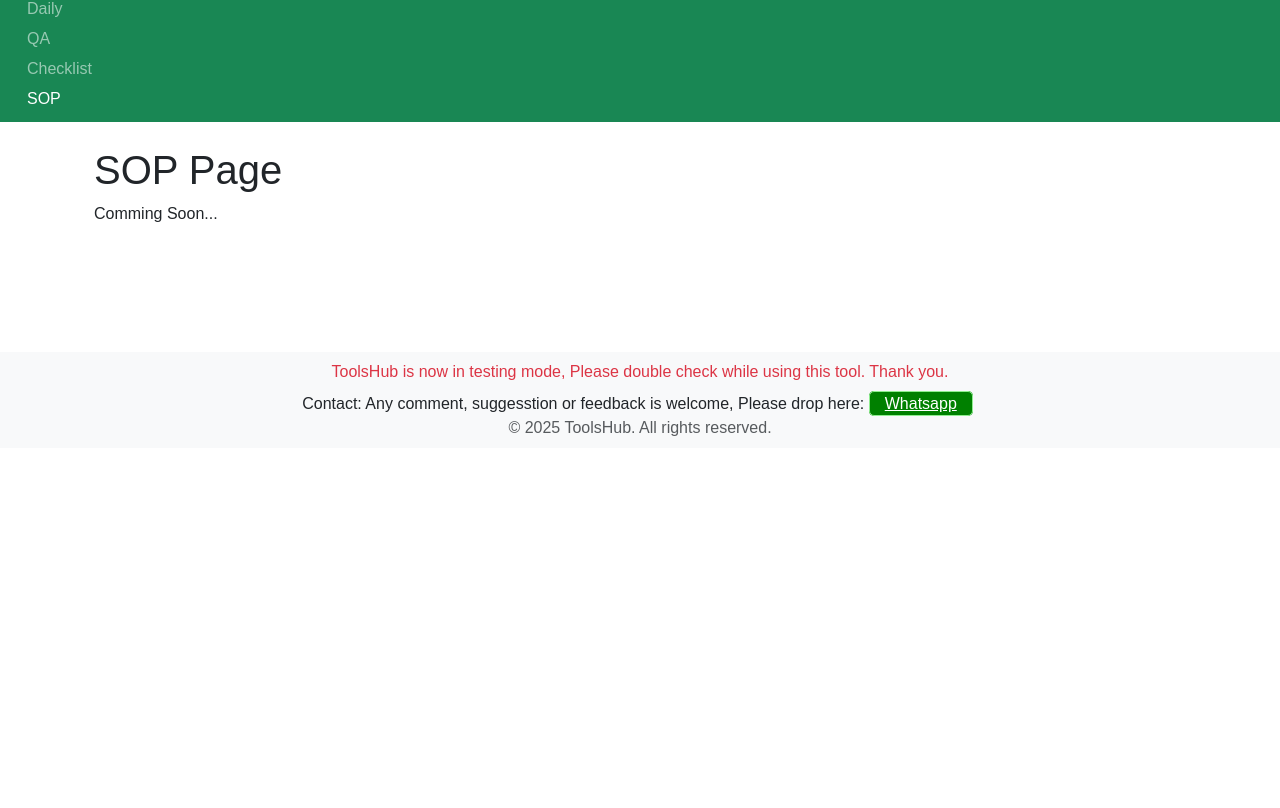
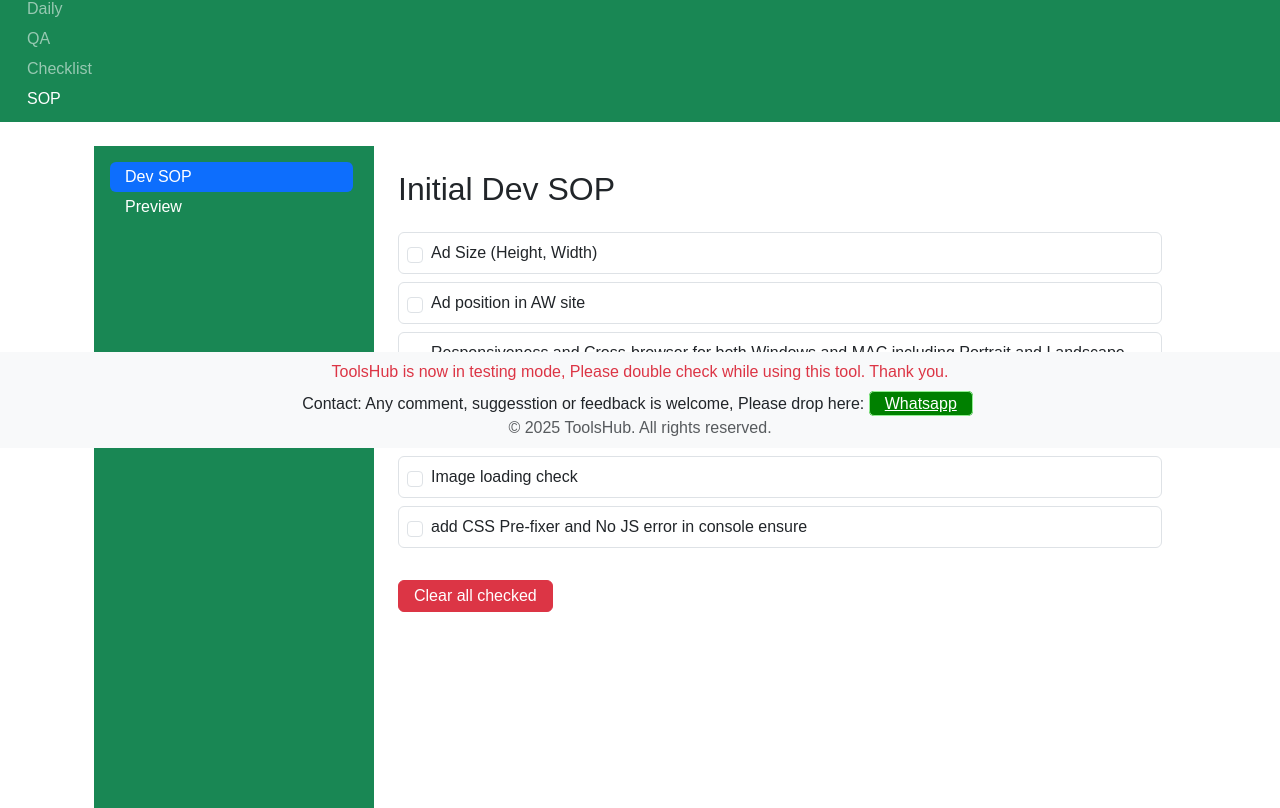
Before and after one commit to SEBPO-mujahidul-islam/toolshub, a React (Vite) app: page /sop in a window 1280 px wide. Shown: the part 352-1160 px from the top of the page. Before the commit the page ends 868 px from the top, so only its background shows below. Built offline with nearby package versions, Linux system fonts and the light colour scheme.

Commit message:
code updated.

```diff
--- a/src/pages/Codes.tsx
+++ b/src/pages/Codes.tsx
@@ -3,7 +3,7 @@ import CopyListPage, { type CopyItem } from '../components/CopyListPage';
 
 const codeItems: CopyItem[] = [
   {
-    id: 'addHide',
+    id: 'addHideOOP',
     label: 'Ad Hide',
     text: (
       <pre>
@@ -15,13 +15,24 @@ const codeItems: CopyItem[] = [
     ),
   },
   {
-    id: 'addHide',
-    label: 'App (One) Ad Hide',
+    id: 'addHideAppOne',
+    label: 'App (One) Ad Hide No Tag',
     text: (
       <pre>
         {`<style>
     #today-top,#today-middle,#today-bottom,#oop,#interstitial{display:none !important}
 </style>`}
+      </pre>
+    ),
+  },
+  {
+    id: 'addHideAppOneNoTag',
+    label: 'App (One) Ad Hide',
+    text: (
+      <pre>
+        {`
+    #today-top,#today-middle,#today-bottom,#oop,#interstitial{display:none !important}
+    `}
       </pre>
     ),
   },
--- a/src/pages/Sop.tsx
+++ b/src/pages/Sop.tsx
@@ -1,10 +1,123 @@
-// import React from "react";
+import React, { useState } from 'react';
+import "bootstrap/dist/css/bootstrap.min.css";
 
-const Sop = () => (
-    <div>
-      <h1>SOP Page</h1>
-      <p>Comming Soon...</p>
+// This is the data structure for the SOP content
+const sopContents = {
+  devSOP: {
+    title: 'Initial Dev SOP',
+    listItems: [
+      'Ad Size (Height, Width)',
+      'Ad position in AW site',
+      'Responsiveness and Cross-browser for both Windows and MAC including Portrait and Landscape view for all iPad and iPhone where applicable',
+      'Click tag',
+      'Image loading check',
+      'add CSS Pre-fixer and No JS error in console ensure'
+    ]
+  },
+  preview: {
+    title: 'Preview',
+    listItems: [
+      'City, Temperature, Icon as per client brief: Default (New York, F, any)',
+      'Removed another ads during the Screenshot and Screen recording only.',
+      'Sound is muted during screen recordings, and the standard duration is 15 seconds, though it can be extended based on the creative requirements.'
+    ]
+  },
+  // Add other SOP content here in the future
+};
+
+const Sop: React.FC = () => {
+  const [activeContent, setActiveContent] = useState('devSOP');
+  const [checkedItems, setCheckedItems] = useState<{ [key: string]: boolean }>({});
+
+  const sidebarItems = [
+    { id: 'devSOP', label: 'Dev SOP' },
+    { id: 'preview', label: 'Preview' },
+    // Add other sidebar items here
+  ];
+
+  const handleItemClick = (item: string) => {
+    setCheckedItems(prev => ({
+      ...prev,
+      [item]: !prev[item],
+    }));
+  };
+
+  const handleClearAll = () => {
+    setCheckedItems({});
+  };
+
+  const renderContent = () => {
+    const content = sopContents[activeContent as keyof typeof sopContents];
+    if (!content) {
+      return <div>Select a menu item to view content.</div>;
+    }
+
+    return (
+      <div>
+        <h2 className="mb-4">{content.title}</h2>
+        <ul className="list-unstyled">
+          {content.listItems.map((item, index) => (
+            <li
+              key={index}
+              className="d-flex align-items-center p-2 mb-2 border rounded"
+              onClick={() => handleItemClick(item)}
+              style={{ cursor: 'pointer' }}
+            >
+              <input
+                className="form-check-input me-2"
+                type="checkbox"
+                id={`checkbox-${index}`}
+                checked={checkedItems[item] || false}
+                onChange={() => handleItemClick(item)}
+                style={{ pointerEvents: 'none' }}
+              />
+              <span
+                className="flex-grow-1"
+                style={{ textDecoration: checkedItems[item] ? 'line-through' : 'none' }}
+              >
+                {item}
+              </span>
+            </li>
+          ))}
+        </ul>
+        <button
+          className="btn btn-danger mt-3"
+          onClick={handleClearAll}
+        >
+          Clear all checked
+        </button>
+      </div>
+    );
+  };
+
+  return (
+    <div className="d-flex" style={{ height: '100vh' }}>
+      {/* Sidebar */}
+      <div className="d-flex flex-column flex-shrink-0 p-3 text-white bg-success position-fixed" style={{ width: '280px', height: '100vh' }}>
+        <ul className="nav nav-pills flex-column mb-auto">
+          {sidebarItems.map(item => (
+            <li className="nav-item" key={item.id}>
+              <a
+                href="#"
+                className={`nav-link text-white ${activeContent === item.id ? "active" : ""}`}
+                onClick={(e) => {
+                  e.preventDefault();
+                  setActiveContent(item.id);
+                }}
+              >
+                {item.label}
+              </a>
+            </li>
+          ))}
+        </ul>
+      </div>
+
+      {/* Content Area */}
+      <div className="flex-grow-1 p-4 overflow-auto" style={{ marginLeft: '280px' }}>
+        {renderContent()}
+      </div>
     </div>
   );
+};
 
-  export default Sop;
+export default Sop;
```
